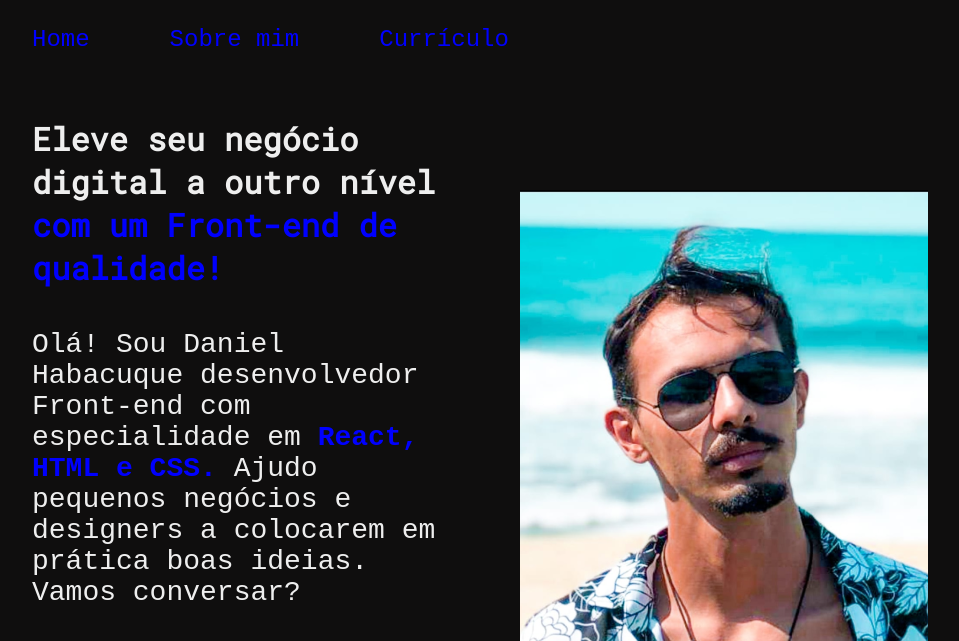
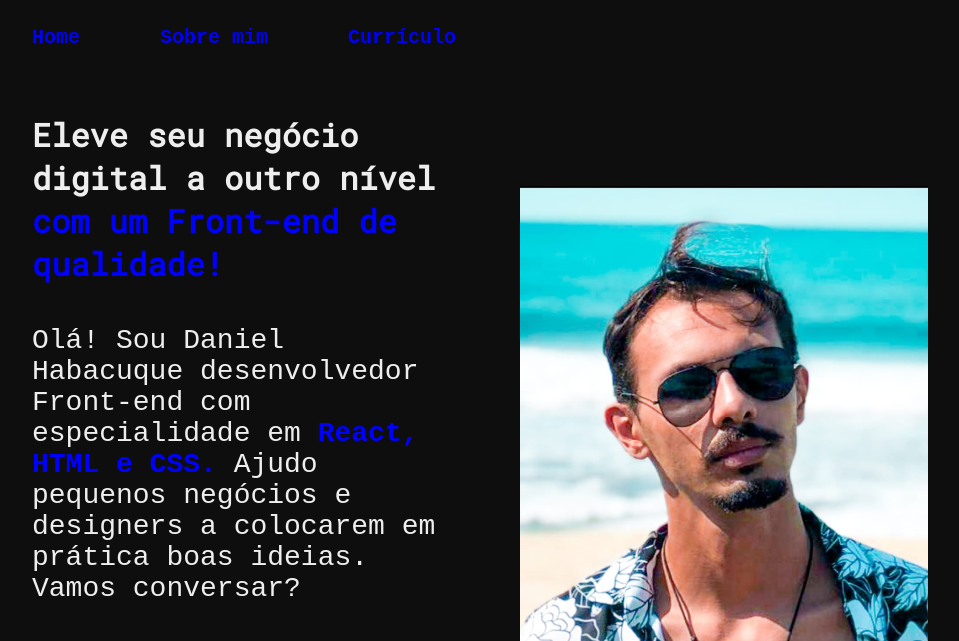
Before and after one commit to Habacuqu3/eu-curriculo, a plain HTML site: page index.html in a window 1280 px wide. Shown: the top 641 px of the page, without its empty margins (160-1119 px from the left). Drawn offline with Linux system fonts and the light colour scheme; a web font is replaced by a local one.

Commit message:
alterações

```diff
--- a/Style css/style.css
+++ b/Style css/style.css
@@ -26,8 +26,8 @@
 
 .cabecalho__menu_link{
     font-family: var(--fonte-principal);
-    font-size: 1.5rem;
-    font-weight: 400;
+    font-size: 20px;
+    font-weight: 600;
     color:var(--cor-terciaria);
     text-decoration: none; /* tira aquele sublinhado do texto */
 }
```
